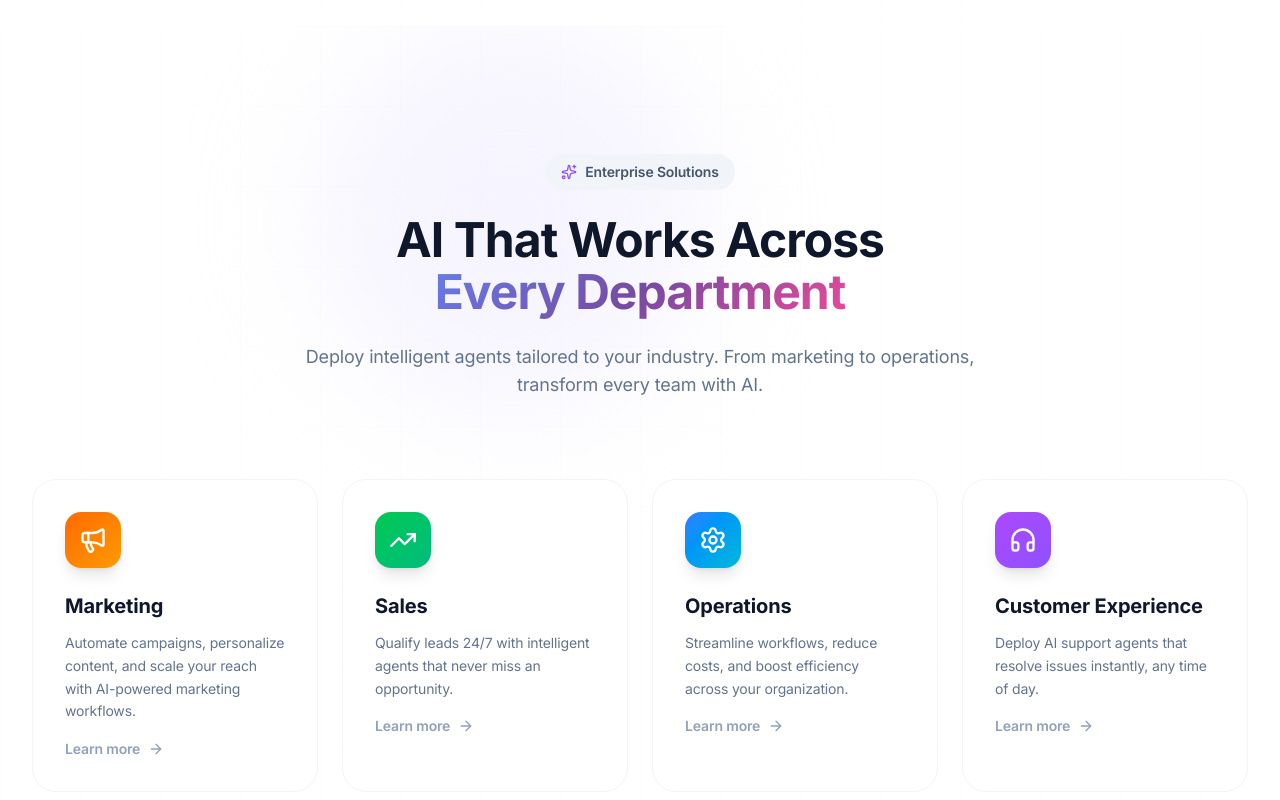
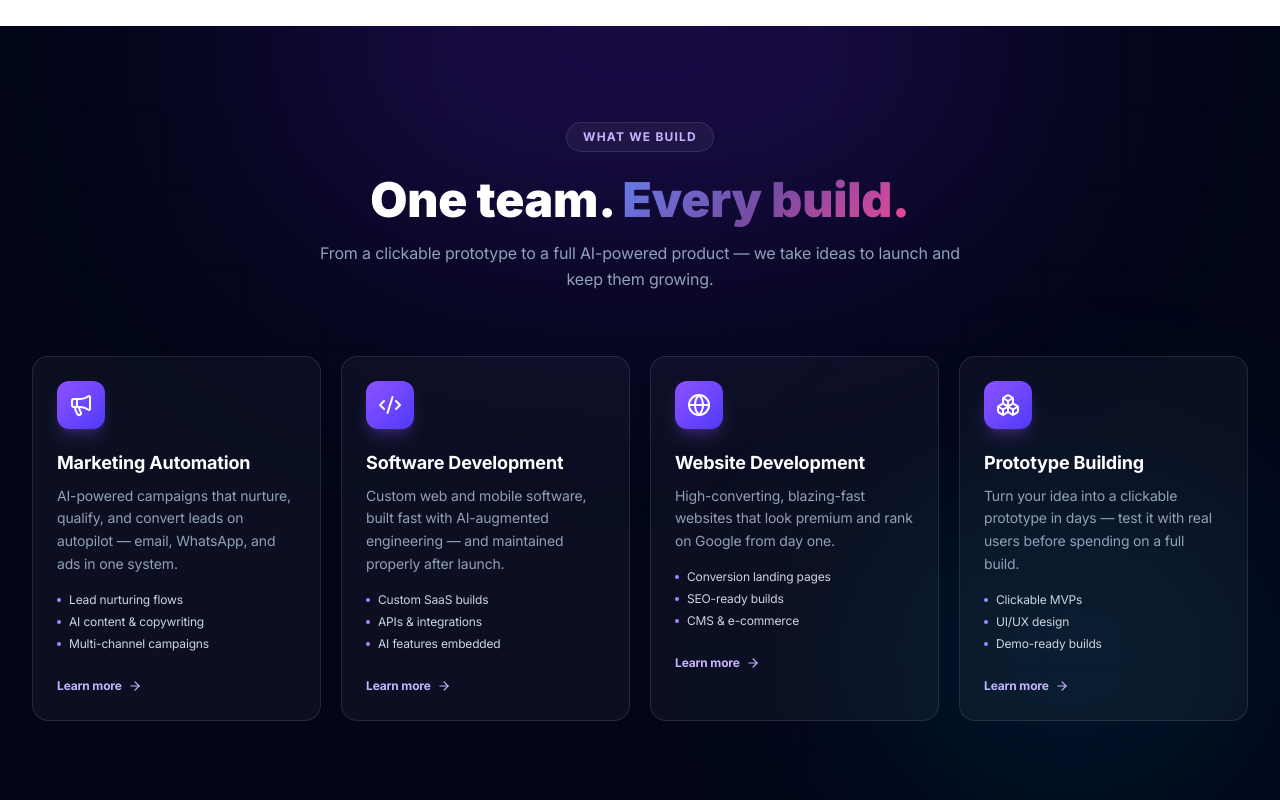
Before and after one commit to Tayyabhusayn/uywnix, a Next.js app: page / in a window 1280 px wide. Shown: the part 1360-2160 px from the top of the page. Built offline with nearby package versions, Linux system fonts and the light colour scheme.

Commit message:
fix: replace fake client logos/claims with honest capability stats

```diff
--- a/app/page.tsx
+++ b/app/page.tsx
@@ -1,6 +1,7 @@
 import Navbar from "@/components/Navbar";
 import Hero from "@/components/Hero";
 import TrustBar from "@/components/TrustBar";
+import Services from "@/components/Services";
 import FeatureGrid from "@/components/FeatureGrid";
 import Footer from "@/components/Footer";
 
@@ -10,6 +11,7 @@ export default function Home() {
       <Navbar />
       <Hero />
       <TrustBar />
+      <Services />
       <FeatureGrid />
       <Footer />
     </main>
--- /dev/null
+++ b/components/Services.tsx
@@ -0,0 +1,106 @@
+"use client";
+
+import { motion } from "framer-motion";
+import { Megaphone, Code2, Globe, Boxes, ArrowRight } from "lucide-react";
+import Link from "next/link";
+
+const services = [
+  {
+    icon: Megaphone,
+    title: "Marketing Automation",
+    desc: "AI-powered campaigns that nurture, qualify, and convert leads on autopilot — email, WhatsApp, and ads in one system.",
+    features: ["Lead nurturing flows", "AI content & copywriting", "Multi-channel campaigns"],
+  },
+  {
+    icon: Code2,
+    title: "Software Development",
+    desc: "Custom web and mobile software, built fast with AI-augmented engineering — and maintained properly after launch.",
+    features: ["Custom SaaS builds", "APIs & integrations", "AI features embedded"],
+  },
+  {
+    icon: Globe,
+    title: "Website Development",
+    desc: "High-converting, blazing-fast websites that look premium and rank on Google from day one.",
+    features: ["Conversion landing pages", "SEO-ready builds", "CMS & e-commerce"],
+  },
+  {
+    icon: Boxes,
+    title: "Prototype Building",
+    desc: "Turn your idea into a clickable prototype in days — test it with real users before spending on a full build.",
+    features: ["Clickable MVPs", "UI/UX design", "Demo-ready builds"],
+  },
+];
+
+export default function Services() {
+  return (
+    <section className="relative py-24 bg-slate-950 overflow-hidden">
+      {/* Ambient glows */}
+      <div className="absolute -top-48 left-1/2 -translate-x-1/2 w-[760px] h-[420px] bg-violet-600/20 blur-[130px] rounded-full pointer-events-none" />
+      <div className="absolute bottom-0 right-0 w-[420px] h-[320px] bg-cyan-500/10 blur-[110px] rounded-full pointer-events-none" />
+      <div className="absolute inset-0 grid-bg-subtle opacity-20 pointer-events-none" />
+
+      <div className="container mx-auto px-6 relative z-10">
+        {/* Header */}
+        <motion.div
+          initial={{ opacity: 0, y: 24 }}
+          whileInView={{ opacity: 1, y: 0 }}
+          viewport={{ once: true }}
+          transition={{ duration: 0.6 }}
+          className="text-center max-w-2xl mx-auto mb-16"
+        >
+          <span className="inline-flex items-center gap-2 px-4 py-1.5 rounded-full bg-white/5 border border-white/10 text-xs font-bold text-violet-300 uppercase tracking-widest mb-6">
+            What we build
+          </span>
+          <h2 className="text-3xl md:text-5xl font-black text-white mb-4">
+            One team. <span className="gradient-text">Every build.</span>
+          </h2>
+          <p className="text-slate-400 text-sm md:text-base leading-relaxed">
+            From a clickable prototype to a full AI-powered product — we take ideas to launch
+            and keep them growing.
+          </p>
+        </motion.div>
+
+        {/* Service Cards */}
+        <div className="grid grid-cols-1 md:grid-cols-2 lg:grid-cols-4 gap-5">
+          {services.map((service, i) => (
+            <motion.div
+              key={service.title}
+              initial={{ opacity: 0, y: 28 }}
+              whileInView={{ opacity: 1, y: 0 }}
+              viewport={{ once: true }}
+              transition={{ duration: 0.5, delay: i * 0.1 }}
+              whileHover={{ y: -6 }}
+              className="group relative p-6 rounded-2xl bg-white/[0.04] border border-white/10 hover:border-violet-400/40 transition-all duration-300 overflow-hidden"
+            >
+              {/* Hover glow */}
+              <div className="absolute -top-16 -right-16 w-40 h-40 bg-violet-500/0 group-hover:bg-violet-500/20 blur-3xl rounded-full transition-all duration-500" />
+
+              <div className="w-12 h-12 rounded-xl bg-gradient-to-br from-violet-500 to-indigo-600 flex items-center justify-center mb-5 shadow-lg shadow-violet-500/25">
+                <service.icon className="w-6 h-6 text-white" />
+              </div>
+
+              <h3 className="text-lg font-bold text-white mb-2">{service.title}</h3>
+              <p className="text-sm text-slate-400 leading-relaxed mb-4">{service.desc}</p>
+
+              <ul className="space-y-1.5 mb-5">
+                {service.features.map((f) => (
+                  <li key={f} className="flex items-center gap-2 text-xs text-slate-300">
+                    <span className="w-1 h-1 rounded-full bg-violet-400 shrink-0" />
+                    {f}
+                  </li>
+                ))}
+              </ul>
+
+              <Link
+                href="/services"
+                className="inline-flex items-center gap-1.5 text-xs font-bold text-violet-300 hover:text-violet-200 transition-colors"
+              >
+                Learn more <ArrowRight className="w-3.5 h-3.5 group-hover:translate-x-0.5 transition-transform" />
+              </Link>
+            </motion.div>
+          ))}
+        </div>
+      </div>
+    </section>
+  );
+}
```
